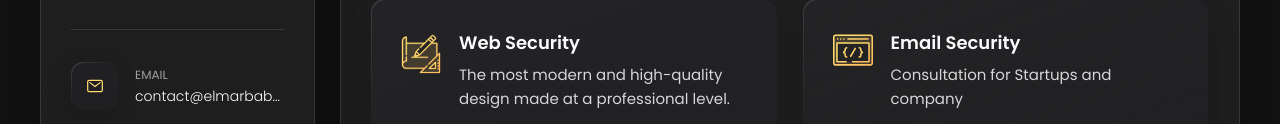
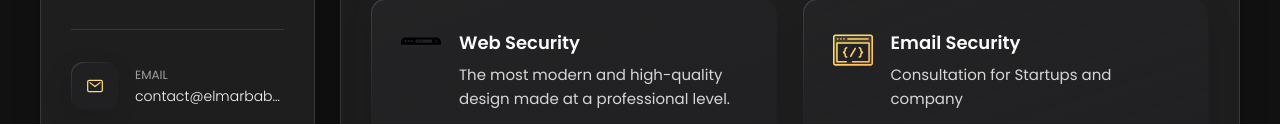
Before and after one commit to mrelmarbabayev/mrelmarbabayev.github.io, a plain HTML site: page index.html in a window 1280 px wide. Shown: the part 434-558 px from the top of the page. Drawn offline with nearby package versions, Linux system fonts and the light colour scheme.

Commit message:
Update index.html

```diff
--- a/index.html
+++ b/index.html
@@ -219,7 +219,7 @@
             <li class="service-item">
 
               <div class="service-icon-box">
-                <img src="./assets/images/icon-design.svg
+                <img src="./assets/images/browser.svg
                 " alt="design icon" width="40">
               </div>
 
```
